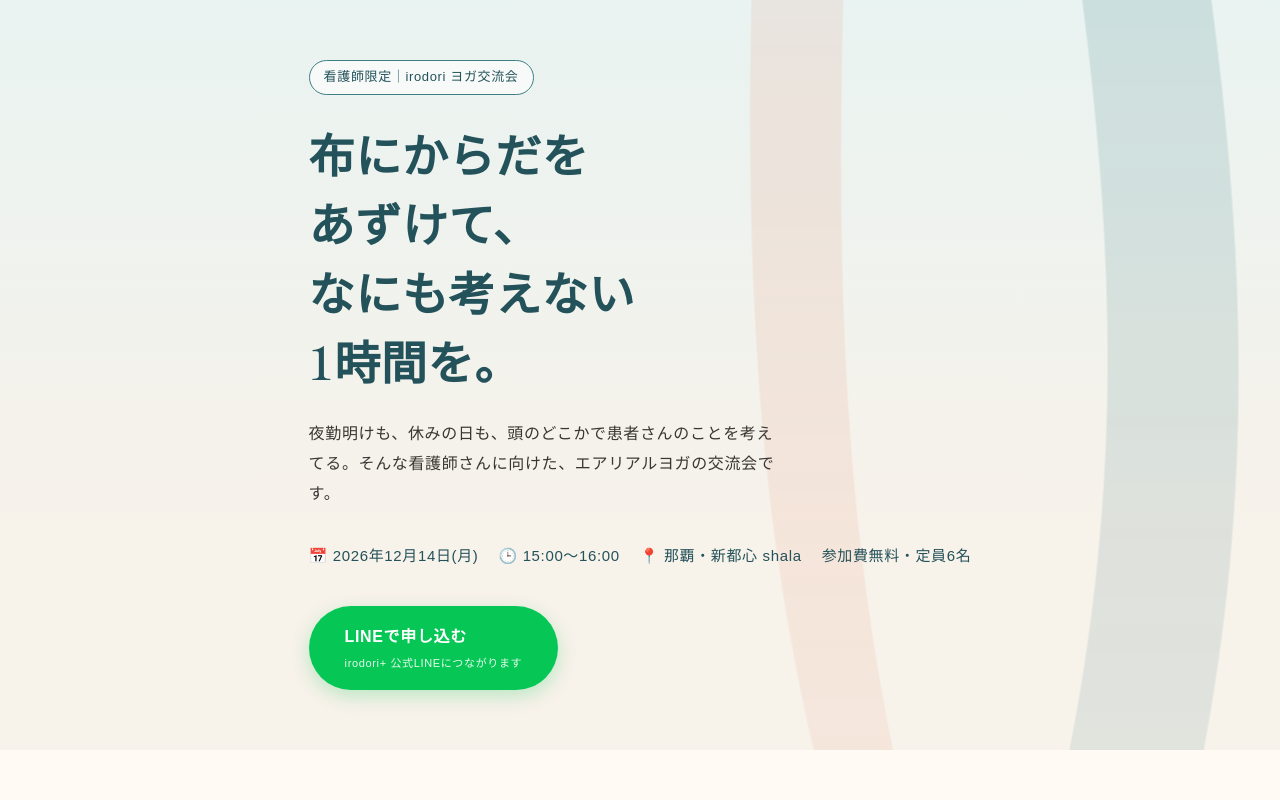
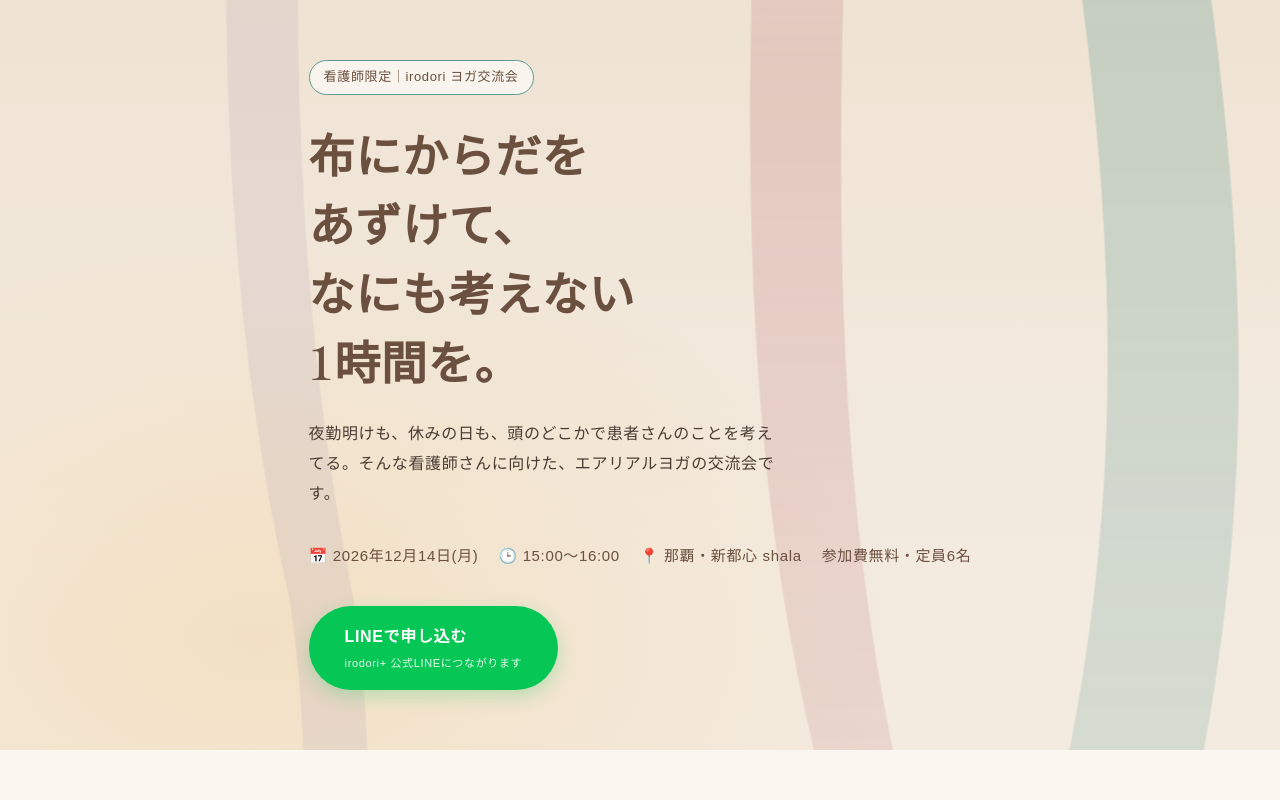
Before and after one commit to nina0217811-maker/irodori-hp, a plain HTML site: page yoga/index.html in a window 1280 px wide. Shown: the top 800 px of the page. Drawn offline with Linux system fonts and the light colour scheme; a web font is replaced by a local one.

Commit message:
Warm color palette for yoga LP
Co-Authored-By: Claude Opus 5.5 <noreply@anthropic.com>
Claude-Session: https://claude.ai/code/session_01A9PgyrkmwCve3ticXqGZqn

```diff
--- a/yoga/index.html
+++ b/yoga/index.html
@@ -10,15 +10,15 @@
 <link href="https://fonts.googleapis.com/css2?family=Zen+Maru+Gothic:wght@400;500;700&family=Shippori+Mincho:wght@500;600&display=swap" rel="stylesheet">
 <style>
   :root{
-    --sand:#f7f2ea;
-    --shell:#fffaf4;
-    --sea:#3e7f86;
-    --sea-deep:#24525a;
-    --mist:#d9ebe8;
-    --coral:#e8957a;
-    --ink:#3a3633;
-    --muted:#7b736b;
-    --line:#e6ddd0;
+    --sand:#f3ebe0;
+    --shell:#fbf6ef;
+    --sea:#5f9a94;
+    --sea-deep:#6b4f3f;
+    --mist:#eadccb;
+    --coral:#c98a8f;
+    --ink:#4a3c33;
+    --muted:#8c7b6d;
+    --line:#e5d8c7;
   }
   *{box-sizing:border-box;margin:0;padding:0}
   html{scroll-behavior:smooth}
@@ -41,7 +41,7 @@
     min-height:92vh;
     display:flex;align-items:center;
     overflow:hidden;
-    background:linear-gradient(180deg,#e9f3f1 0%,#f7f2ea 70%);
+    background:radial-gradient(ellipse at 20% 85%,rgba(244,196,120,.28) 0%,rgba(244,196,120,0) 45%),linear-gradient(180deg,#efe3d3 0%,#f3ebe0 75%);
   }
   .hero svg.silk{position:absolute;inset:0;width:100%;height:100%}
   .hero .wrap{position:relative;z-index:2;padding-top:60px;padding-bottom:60px}
@@ -142,12 +142,12 @@
   /* cta */
   .cta{
     text-align:center;
-    background:linear-gradient(180deg,var(--sand) 0%,#e3efec 100%);
+    background:linear-gradient(180deg,var(--sand) 0%,#eadccb 100%);
   }
   .cta p{font-size:15px}
   .seat{display:inline-block;margin-top:16px;color:var(--coral);font-weight:700}
 
-  footer{text-align:center;padding:40px 0 100px;font-size:12px;color:var(--muted);background:#e3efec}
+  footer{text-align:center;padding:40px 0 100px;font-size:12px;color:var(--muted);background:#eadccb}
 
   /* fixed button (mobile) */
   .fixed{
@@ -175,18 +175,19 @@
   <svg class="silk" viewBox="0 0 400 800" preserveAspectRatio="xMidYMid slice" aria-hidden="true">
     <defs>
       <linearGradient id="s1" x1="0" y1="0" x2="0" y2="1">
-        <stop offset="0" stop-color="#3e7f86" stop-opacity=".0"/>
-        <stop offset=".3" stop-color="#3e7f86" stop-opacity=".18"/>
-        <stop offset="1" stop-color="#3e7f86" stop-opacity=".05"/>
+        <stop offset="0" stop-color="#5f9a94" stop-opacity="0"/>
+        <stop offset=".3" stop-color="#5f9a94" stop-opacity=".30"/>
+        <stop offset="1" stop-color="#5f9a94" stop-opacity=".08"/>
       </linearGradient>
       <linearGradient id="s2" x1="0" y1="0" x2="0" y2="1">
-        <stop offset="0" stop-color="#e8957a" stop-opacity="0"/>
-        <stop offset=".4" stop-color="#e8957a" stop-opacity=".16"/>
-        <stop offset="1" stop-color="#e8957a" stop-opacity=".04"/>
+        <stop offset="0" stop-color="#c98a8f" stop-opacity="0"/>
+        <stop offset=".4" stop-color="#c98a8f" stop-opacity=".30"/>
+        <stop offset="1" stop-color="#c98a8f" stop-opacity=".08"/>
       </linearGradient>
     </defs>
     <path d="M300 -20 C 290 200, 360 320, 320 520 C 300 620, 340 720, 330 820 L 370 820 C 380 720, 345 620, 362 520 C 400 320, 330 200, 340 -20 Z" fill="url(#s1)" style="animation:sway 9s ease-in-out infinite"/>
     <path d="M250 -20 C 260 180, 220 360, 270 540 C 290 640, 260 740, 268 820 L 292 820 C 286 740, 312 640, 294 540 C 250 360, 290 180, 276 -20 Z" fill="url(#s2)" style="animation:sway2 11s ease-in-out infinite"/>
+    <path d="M60 -20 C 70 160, 40 300, 78 470 C 92 560, 70 660, 76 820 L 94 820 C 90 660, 112 560, 98 470 C 64 300, 92 160, 82 -20 Z" fill="#9d86a8" fill-opacity=".14" style="animation:sway 13s ease-in-out infinite"/>
   </svg>
   <div class="wrap">
     <span class="tag">看護師限定｜irodori ヨガ交流会</span>
```
